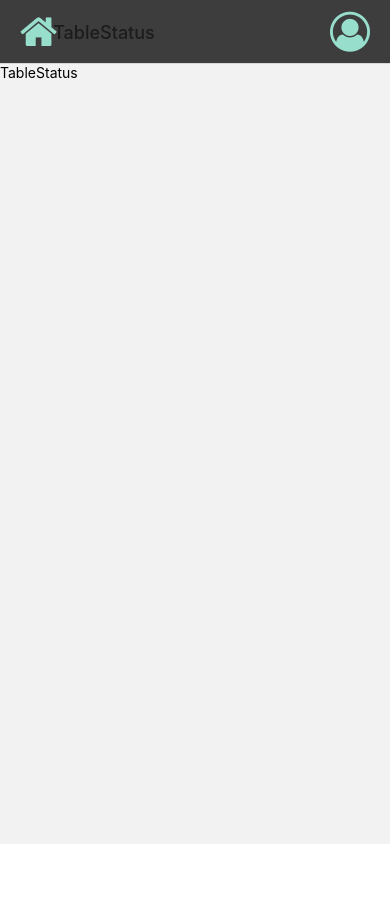
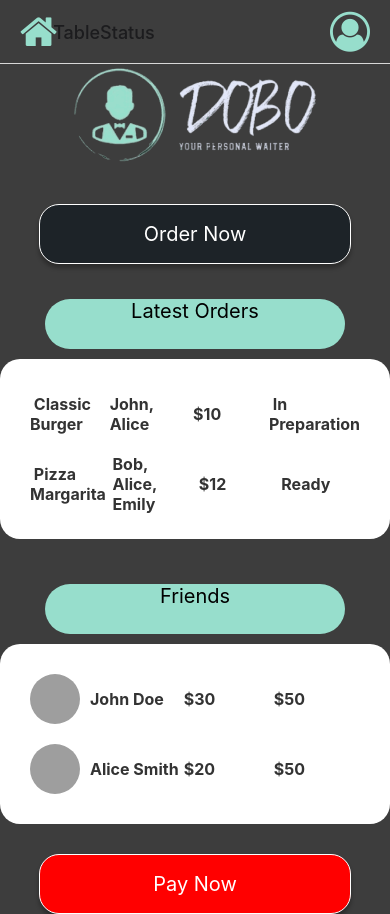
Before and after one commit to ohadmizrahi/Dobo, a React Native app in the folder frontend/: screen /TableStatus in a window 390 px wide. Before the commit the page ends 844 px from the top, so only its background shows below. Built offline with nearby package versions, Linux system fonts and the light colour scheme; grey boxes are pictures that could not be loaded.

Commit message:
TableStatus

```diff
--- /dev/null
+++ b/frontend/components/FriendInTable.js
@@ -0,0 +1,107 @@
+import React from 'react';
+import { View, Text, FlatList, StyleSheet, Image } from 'react-native';
+
+const friendsData = [
+    {
+        id: '1',
+        name: 'John Doe',
+        image: 'https://randomuser.me/api/portraits/women/2.jpg',
+        paid: 30,
+        totalToPay: 50,
+    },
+    {
+        id: '2',
+        name: 'Alice Smith',
+        image: 'https://randomuser.me/api/portraits/men/1.jpg',
+        paid: 20,
+        totalToPay: 50,
+    },
+    // Add more friends as needed
+];
+
+const FriendsInTable = () => {
+    return (
+        <View style={styles.container}>
+            <Text style={[styles.header, styles.headerText]}>Friends</Text>
+            <View style={styles.friendsContainer}>
+                {friendsData.map(friend => (
+                    <View key={friend.id} style={styles.friendItem}>
+                        <Image source={{ uri: friend.image }} style={styles.friendImage} />
+                        <View style={styles.friendDetails}>
+                            <Text style={styles.friendName}>{friend.name}</Text>
+                            <Text style={styles.friendAmount}> ${friend.paid}</Text>
+                            <Text style={styles.friendAmount}> ${friend.totalToPay}</Text>
+                        </View>
+                    </View>
+                ))}
+            </View>
+        </View>
+    );
+};
+
+const styles = StyleSheet.create({
+    container: {
+        justifyContent: 'center',
+        alignItems: 'center',
+        marginTop: 25,
+    },
+    header: {
+        width: 300,
+        height: 50,
+        alignSelf: 'center',
+        backgroundColor: '#97DECC',
+        borderRadius: 50,
+        marginTop: 10,
+        alignItems: 'center',
+        justifyContent: 'center',
+    },
+    headerText: {
+        alignItems: 'center',
+        alignSelf: 'center',
+        justifyContent: 'center',
+        fontSize: 20,
+        color: '#000',
+        textAlign: 'center',
+    },
+    friendsContainer: {
+        backgroundColor: '#FFFFFF',
+        borderRadius: 20,
+        marginVertical: 10,
+        padding: 20,
+        width: '100%',
+        position: 'relative',
+    },
+    friendItem: {
+        flexDirection: 'row',
+        alignItems: 'center',
+        flex: 1,
+        padding: 10,
+    },
+    friendImage: {
+        width: 50,
+        height: 50,
+        borderRadius: 25,
+        marginRight: 10,
+    },
+    friendDetails: {
+        flex: 1,
+        flexDirection: 'row',
+        alignItems: 'center',
+    },
+    friendName: {
+        alignItems: 'center',
+        flex: 1,
+        fontSize: 16,
+        fontWeight: 'bold',
+        color: '#333',
+    },
+    friendAmount: {
+        alignItems: 'center',
+        flex: 1,
+        fontSize: 16,
+        fontWeight: 'bold',
+        color: '#333',
+    },
+});
+
+export default FriendsInTable;
--- a/frontend/components/ItemPayment.js
+++ b/frontend/components/ItemPayment.js
@@ -5,13 +5,13 @@ const invoices = [
     {
         id: '1',
         item: 'Classic Burger',
-        price: '$10',
+        price: 10,
         payers: ['John', 'Alice']
     },
     {
         id: '2',
         item: 'Pizza Margarita',
-        price: '$12',
+        price: 12,
         payers: ['Bob', 'Alice', 'Emily']
     },
 
@@ -26,7 +26,7 @@ const InvoiceComponent = () => {
             <View style={styles.invoiceDetails}>
                 <Text style={styles.invoiceText}>{item.item}</Text>
                 <View style={styles.priceContainer}>
-                    <Text style={styles.invoiceText}>{item.price}</Text>
+                    <Text style={styles.invoiceText}>${item.price}</Text>
                 </View>
                 <Text style={styles.invoiceText}>{item.payers.join(', ')}</Text>
             </View>
@@ -74,17 +74,24 @@ const styles = StyleSheet.create({
         fontWeight: 'bold',
     },
     invoiceDetails: {
-        flex: 1,
-        flexDirection: 'row',
-        justifyContent: 'space-between',
-        alignItems: 'flex-end',
+        flexDirection: 'row', // Arrange elements horizontally
+        alignItems: 'center', // Align text vertically
+        flex: 1, // Fill remaining space in the row
+        padding: 10,
     },
     invoiceText: {
+        alignItems: 'center',
         fontSize: 16,
+        fontWeight: 'bold',
         color: '#333',
+        flex: 1,
     },
     priceContainer: {
-
+        alignItems: 'center',
+        fontSize: 16,
+        fontWeight: 'bold',
+        color: '#333',
+        flex: 1,
     },
 
 });
--- /dev/null
+++ b/frontend/components/LastOrders.js
@@ -0,0 +1,90 @@
+import React from 'react';
+import { View, Text, StyleSheet } from 'react-native';
+
+const orders = [
+    {
+        id: '1',
+        item: 'Classic Burger',
+        price: '$10',
+        payers: ['John', 'Alice'],
+        progress: 'In Preparation',
+    },
+    {
+        id: '2',
+        item: 'Pizza Margarita',
+        price: '$12',
+        payers: ['Bob', 'Alice', 'Emily'],
+        progress: 'Ready',
+    },
+    // Add more orders as needed
+];
+
+const LatestOrderComponent = () => {
+    return (
+        <View style={styles.container}>
+            <Text style={[styles.header,styles.headerText]}>Latest Orders</Text>
+            <View style={styles.orderContainer}>
+                {orders.map(order => (
+                    <View key={order.id} style={styles.orderItem}>
+                        <Text style={styles.orderText}> {order.item}</Text>
+                        <Text style={styles.orderText}>{order.payers.join(', ')}</Text>
+                        <Text style={styles.orderText}> {order.price}</Text>
+                        <Text style={styles.orderText}> {order.progress}</Text>
+                    </View>
+                ))}
+            </View>
+        </View>
+    );
+};
+
+const styles = StyleSheet.create({
+    container: {
+        justifyContent: 'center',
+        alignItems: 'center',
+        marginTop: 25,
+    },
+    header: {
+        width: 300,
+        height: 50,
+        alignSelf: 'center',
+        backgroundColor: '#97DECC',
+        borderRadius: 50,
+        marginTop: 10,
+        alignItems: 'center',
+        justifyContent: 'center',
+    },
+    headerText: {
+        alignItems: 'center',
+        alignSelf: 'center',
+        justifyContent: 'center',
+        fontSize: 20,
+        color: '#000',
+        textAlign: 'center',
+    },
+    orderContainer: {
+        backgroundColor: '#FFFFFF',
+        borderRadius: 20,
+        marginVertical: 10,
+        padding: 20,
+        width: '100%',
+        position: 'relative',
+    },
+    orderItem: {
+        flexDirection: 'row', // Arrange elements horizontally
+        alignItems: 'center', // Align text vertically
+        flex: 1, // Fill remaining space in the row
+        padding: 10,
+    },
+    orderText: {
+        alignItems: 'center',
+        fontSize: 16,
+        fontWeight: 'bold',
+        color: '#333',
+        flex: 1,
+    },
+    bold: {
+        fontWeight: 'bold',
+    },
+});
+
+export default LatestOrderComponent;
--- /dev/null
+++ b/frontend/components/MoveScreenBtn.js
@@ -0,0 +1,39 @@
+import React from 'react';
+import { TouchableOpacity, Text, StyleSheet } from 'react-native';
+
+const MoveScreenButton = ({ navigation,screen,title }) => {
+  return (
+    <TouchableOpacity style={styles.button} onPress={() => navigation.navigate(screen)}>
+      <Text style={styles.text}>{title}</Text>
+    </TouchableOpacity>
+  );
+};
+
+const styles = StyleSheet.create({
+  button: {
+    backgroundColor: '#1D2328',
+    marginTop: 20,
+    width: '80%',
+    height: 60,
+    borderRadius: 20,
+    alignItems: 'center',
+    alignSelf: 'center',
+    justifyContent: 'center',
+    shadowColor: '#000',
+    borderWidth: 1,
+    borderColor: 'white',
+    shadowOffset: {
+      width: 0,
+      height: 4,
+    },
+    shadowOpacity: 0.3,
+    shadowRadius: 4,
+    elevation: 5,
+  },
+  text: {
+    color: '#fff',
+    fontSize: 20,
+  },
+});
+
+export default MoveScreenButton;
--- a/frontend/components/GoToTableBtn.js
+++ b/frontend/components/PayNowBtn.js
@@ -1,17 +1,17 @@
 import React from 'react';
 import { TouchableOpacity, Text, StyleSheet } from 'react-native';
 
-const GoToTableButton = ({ navigation }) => {
+const PayNowButton = ({ navigation }) => {
   return (
-    <TouchableOpacity style={styles.button} onPress={() => navigation.navigate('TableStatus')}>
-      <Text style={styles.text}>Go to Table</Text>
+    <TouchableOpacity style={styles.button} onPress={() => navigation.navigate('Pay')}>
+      <Text style={styles.text}>Pay Now</Text>
     </TouchableOpacity>
   );
 };
 
 const styles = StyleSheet.create({
   button: {
-    backgroundColor: '#1D2328',
+    backgroundColor: 'red',
     marginTop: 20,
     width: '80%',
     height: 60,
@@ -36,4 +36,4 @@ const styles = StyleSheet.create({
   },
 });
 
-export default GoToTableButton;
+export default PayNowButton;
--- a/frontend/components/YourAccountButton.js
+++ b/frontend/components/YourAccountButton.js
@@ -1,10 +1,21 @@
 import React from 'react';
 import { TouchableOpacity, Text, StyleSheet } from 'react-native';
+
+const invoices = [10, 22]; // Array of numbers
+
+const Calculate = () => {
+    let price = 0;
+    invoices.forEach((invoice) => {
+        price += parseFloat(invoice); // Directly sum the numbers
+    });
+    return price.toFixed(2);
+}
 
 const YourAccountButton = () => {
     return (
         <TouchableOpacity style={styles.button}>
             <Text style={styles.buttonText}>Your Account</Text>
+            <Text style={styles.totalText}>Total: ${Calculate()}</Text>
         </TouchableOpacity>
     );
 };
@@ -16,7 +27,7 @@ const styles = StyleSheet.create({
         alignSelf: 'center',
         backgroundColor: '#97DECC',
         borderRadius: 50,
-        marginTop: 20, // Adjust the marginTop to move the button further down
+        marginTop: 20,
         alignItems: 'center',
         justifyContent: 'center',
     },
@@ -24,6 +35,11 @@ const styles = StyleSheet.create({
         fontSize: 20,
         color: '#000',
     },
+    totalText: {
+        fontSize: 16,
+        color: '#555',
+        marginTop: 5,
+    },
 });
 
 export default YourAccountButton;
--- a/frontend/screens/JoinTableScreen.js
+++ b/frontend/screens/JoinTableScreen.js
@@ -6,7 +6,8 @@ import JoinTableForm from '../components/JoinTableForm';
 import ConnectedFriends from '../components/ConnectedFriends';
 import LineAcross from '../components/LineAcross';
 import TableLink from '../components/TableLink';
-import GoToTableButton from '../components/GoToTableBtn';
+import MoveScreenButton from '../components/MoveScreenBtn';
+
 export default function JoinTableScreen({ navigation }) {
   return (
     <ScrollView style={globalStyles.screenColor}>
@@ -15,7 +16,7 @@ export default function JoinTableScreen({ navigation }) {
       <ConnectedFriends navigation={navigation} />
       <LineAcross text='OR' />
       <TableLink />
-      <GoToTableButton navigation={navigation} />
+      <MoveScreenButton navigation={navigation} title='Go to Table' screen='TableStatus' />
     </ScrollView>
   );
 }
--- a/frontend/screens/TableStatusScreen.js
+++ b/frontend/screens/TableStatusScreen.js
@@ -1,10 +1,20 @@
 import React from 'react';
 import { View,ScrollView, Text, Button } from 'react-native';
+import MoveScreenButton from '../components/MoveScreenBtn';
+import LatestOrderComponent from '../components/LastOrders';
+import LogoImage from '../components/DoboLogo';
+import { globalStyles } from '../globalStyles';
+import FriendsInTable from '../components/FriendInTable';
+import PayNowButton from '../components/PayNowBtn';
 
 export default function TableStatusScreen({ navigation }) {
   return (
-    <ScrollView>
-      <Text>TableStatus</Text>
+    <ScrollView style={globalStyles.screenColor}>
+      <LogoImage />
+      <MoveScreenButton navigation={navigation} title='Order Now' screen='Order'/>
+      <LatestOrderComponent />
+      <FriendsInTable/>
+      <PayNowButton navigation={navigation}/>
     </ScrollView>
   );
 }
```
